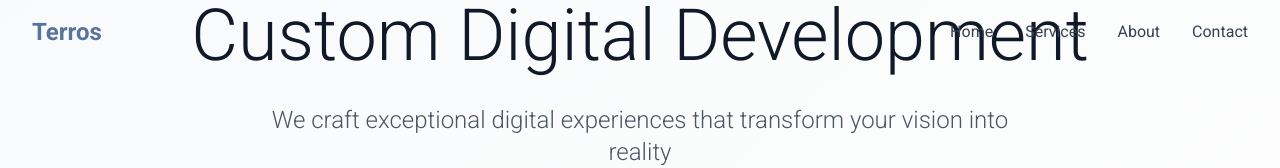
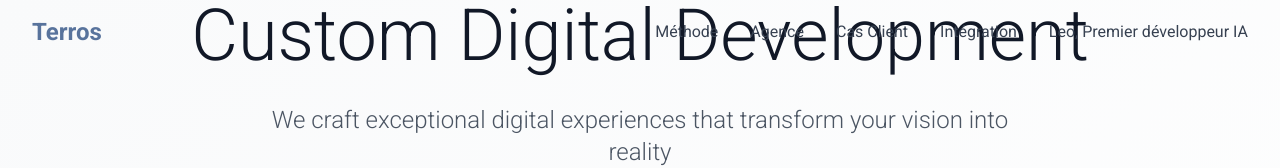
Before and after one commit to charlotteforte/test11, a React (Vite) app: page / in a window 1280 px wide. Shown: the top 168 px of the page. Built offline with nearby package versions, Linux system fonts and the light colour scheme.

Commit message:
helloleo: feat: Update navigation titles and add spacing to Hero component

```diff
--- a/src/components/Header.tsx
+++ b/src/components/Header.tsx
@@ -15,10 +15,11 @@ const Header = () => {
   }, [])
 
   const navItems = [
-    { name: 'Home', href: '#home' },
-    { name: 'Services', href: '#services' },
-    { name: 'About', href: '#about' },
-    { name: 'Contact', href: '#contact' },
+    { name: 'Méthode', href: '#home' },
+    { name: 'Agence', href: '#services' },
+    { name: 'Cas Client', href: '#about' },
+    { name: 'Intégration', href: '#contact' },
+    { name: 'Leo, Premier développeur IA', href: '#leo' },
   ]
 
   return (
```
